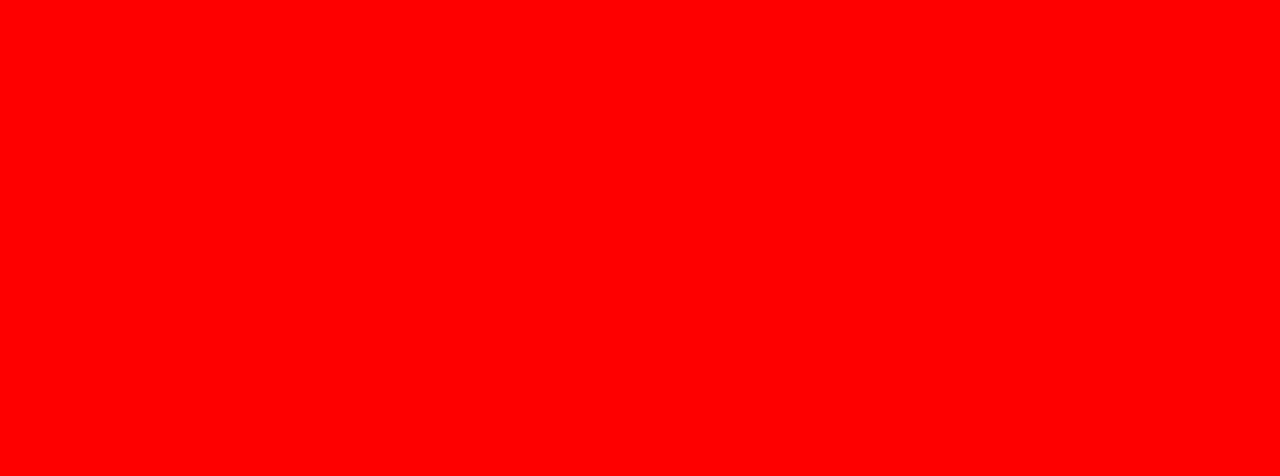
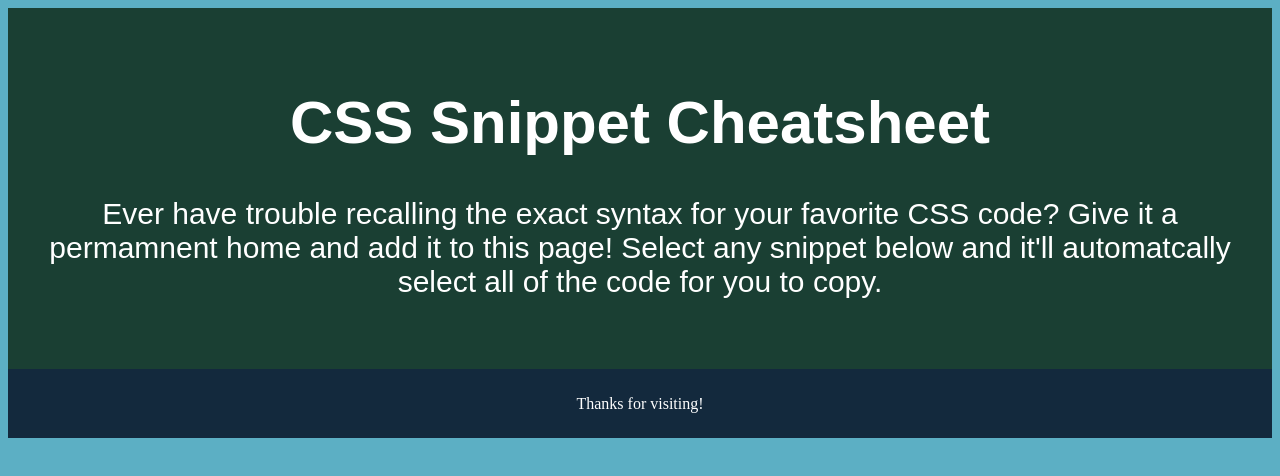
Before and after one commit to Millmr/CSS_mini_project, a plain HTML site: page index.html in a window 1280 px wide. Drawn offline with Linux system fonts and the light colour scheme.

Commit message:
first initial

```diff
--- a/index.html
+++ b/index.html
@@ -8,6 +8,17 @@
     <link rel="stylesheet" href="./style.css">
 </head>
 <body>
+    <header>
+        <h1>CSS Snippet Cheatsheet</h1>
+        <p>
+            Ever have trouble recalling the exact syntax for your favorite CSS code? Give it a permamnent home and add it to this page! Select any snippet below and it'll automatcally select all of the code for you to copy.
+          </p>
+
+      </header>
+
+<footer>
+<span>Thanks for visiting!</span>
+</footer>
 
 </body>
 </html>
--- a/style.css
+++ b/style.css
@@ -1,3 +1,30 @@
 body {
-    background-color: red;
+    background-color: rgb(92, 175, 196);
 }
+
+header {
+    padding: 40px;
+    text-align: center;
+    font-family: Arial, Helvetica, sans-serif;
+    font-size: 30px;
+    background: #1a3f33;
+    color: #fff;
+  }
+
+  footer {
+    display: flex;
+    justify-content: center;
+    padding: 2%;
+    background-color: #13293d;
+    color: #fff;
+  }
+
+@media screen and (max-width: 992px) {
+    .card {
+      width: 50%;
+    }
+
+@media screen and (max-width: 768px) {
+        .card {
+          width: 100%;
+        }
```
